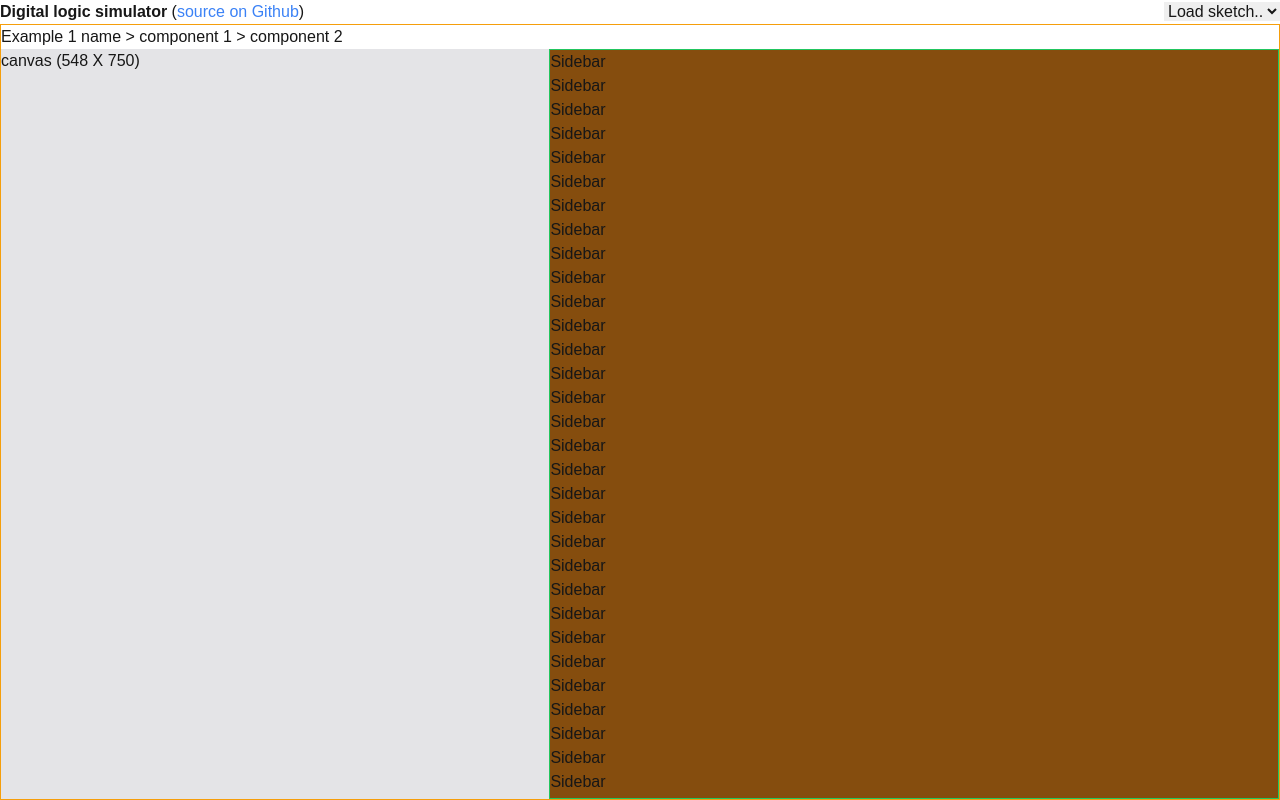
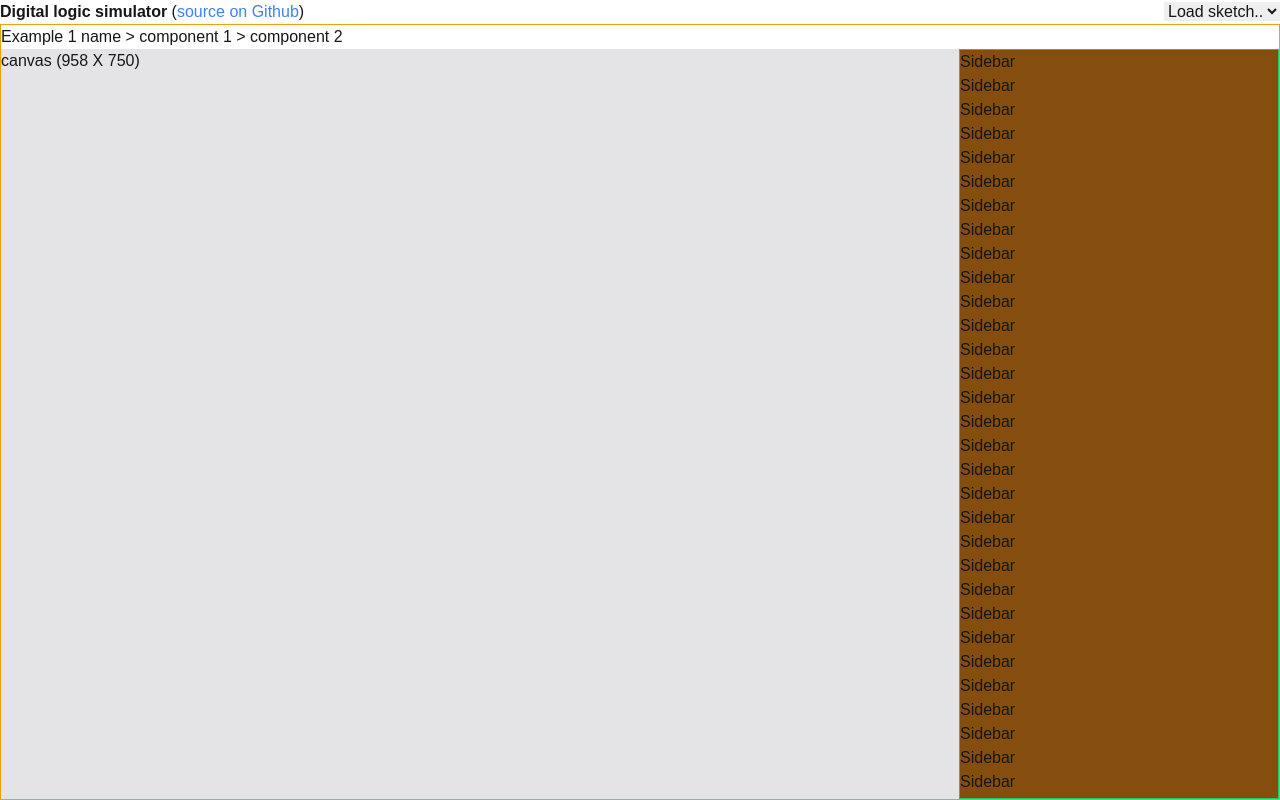
Before and after one commit to marian-c/digital-logic-simulator, a Next.js app: page /v2 in a window 1280 px wide. Built offline with nearby package versions, Linux system fonts and the light colour scheme.

Commit message:
fix the layout of the sidebar, favor dvh instead of h-full

```diff
--- a/src/app/v2/modules/sidebar.tsx
+++ b/src/app/v2/modules/sidebar.tsx
@@ -1,6 +1,6 @@
 export function Sidebar() {
   return (
-    <div className="flex flex-col flex-grow w-80 overflow-auto border border-green-500 bg-yellow-800">
+    <div className="flex flex-col w-80 overflow-auto border border-green-500 bg-yellow-800">
       <div className="overflow-auto flex-grow h-0">
         Sidebar
         <br></br>
--- a/src/app/v2/page.tsx
+++ b/src/app/v2/page.tsx
@@ -19,7 +19,7 @@ const options: { label: string; value: ValueKind }[] = [
 
 export default function V2() {
   return (
-    <div className="min-h-full flex flex-col">
+    <div className="min-h-dvh flex flex-col">
       <div className="flex justify-between">
         <div>
           <h1 className="inline font-bold">Digital logic simulator</h1> (
```
